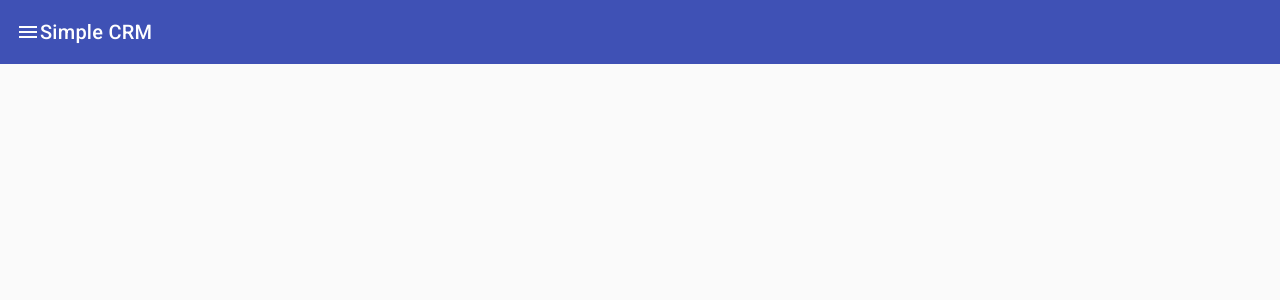
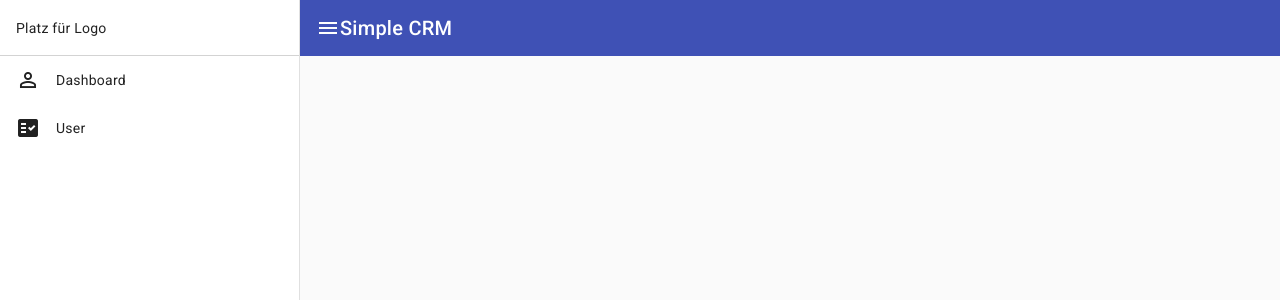
Before and after one commit to GeorgStrassberger/ng_simple-crm, an Angular app: page / in a window 1280 px wide. Shown: the top 300 px of the page. Built offline with nearby package versions, Linux system fonts and the light colour scheme.

Commit message:
add list to sidenav

```diff
--- a/src/app/app.component.html
+++ b/src/app/app.component.html
@@ -1,10 +1,19 @@
-<mat-drawer-container class="example-container" autosize>
-  <mat-drawer #drawer class="example-sidenav" mode="side">
-    <p>Auto-resizing sidenav</p>
-    <p *ngIf="showFiller">Lorem, ipsum dolor sit amet consectetur.</p>
-    <button (click)="showFiller = !showFiller" mat-raised-button>
-      Toggle extra text
-    </button>
+<mat-drawer-container autosize>
+  <mat-drawer #drawer [opened]="true" mode="side">
+    <div class="sidenav__logo-container">
+      Platz für Logo
+    </div>
+
+    <ul>
+      <li>
+        <mat-icon>perm_identity</mat-icon>
+        <span>Dashboard</span>
+      </li>
+      <li>
+        <mat-icon>fact_check</mat-icon>
+        <span>User</span>
+      </li>
+    </ul>
   </mat-drawer>
 
   <div class="example-sidenav-content">
--- a/src/app/app.component.scss
+++ b/src/app/app.component.scss
@@ -5,3 +5,42 @@ mat-drawer-container {
 .menu-icon {
   cursor: pointer;
 }
+
+mat-drawer {
+  width: 18.75rem;
+
+  .sidenav__logo-container {
+    border-bottom: 1px solid lightgrey;
+    padding: 1rem;
+    min-height: 3.5rem;
+    display: flex;
+    align-items: center;
+  }
+
+  ul {
+    list-style: none;
+    padding: 0;
+
+    li {
+      display: flex;
+      align-items: center;
+      padding-inline: 1rem;
+      height: 3rem;
+      cursor: pointer;
+
+      mat-icon {
+        margin-right: 1rem;
+      }
+
+      &:hover {
+        background-color: lightgray;
+      }
+    }
+  }
+}
+
+mat-toolbar,
+mat-toolbar-row {
+  min-height: 56px;
+  height: 56px;
+}
--- a/src/styles.scss
+++ b/src/styles.scss
@@ -1,4 +1,14 @@
 /* You can add global styles to this file, and also import other style files */
 
-html, body { height: 100%; }
-body { margin: 0; font-family: Roboto, "Helvetica Neue", sans-serif; }
+* {
+  box-sizing: border-box;
+  margin: 0;
+}
+
+html,
+body {
+  height: 100%;
+}
+body {
+  font-family: Roboto, "Helvetica Neue", sans-serif;
+}
```
